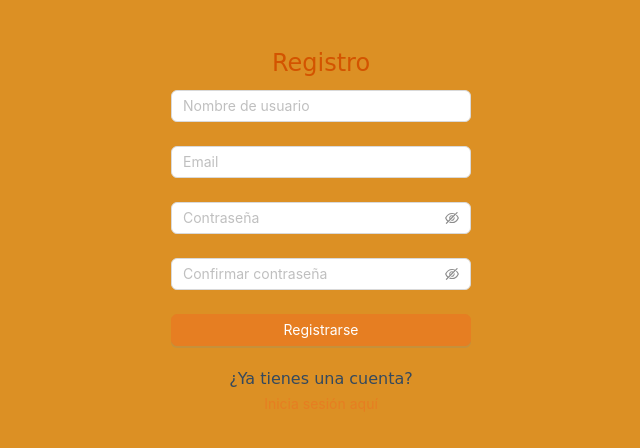
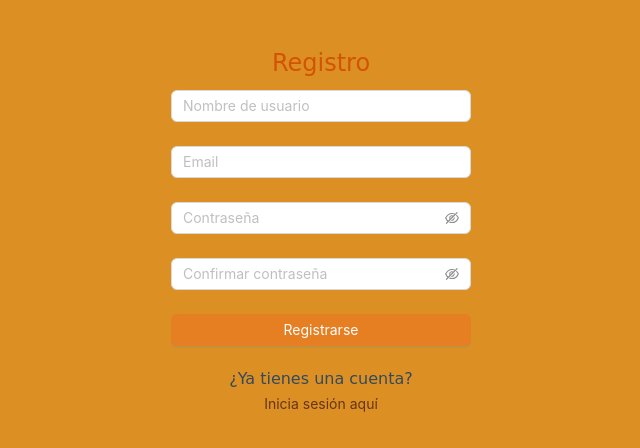
Before and after one commit to Angelito-Alit/frontTasksmanager, a React (Create React App) app: page /register in a window 1280 px wide. Shown: the top 448 px of the page, without its empty margins (319-959 px from the left). Built offline with nearby package versions, Linux system fonts and the light colour scheme; no server answers.

Commit message:
version4

```diff
--- a/src/Pages/RegisterPage/RegisterPage.jsx
+++ b/src/Pages/RegisterPage/RegisterPage.jsx
@@ -104,7 +104,7 @@ const RegisterPage = () => {
       </Form>
       <div style={{ textAlign: 'center', marginTop: '16px' }}>
         <span>¿Ya tienes una cuenta? </span>
-        <Button type="link" onClick={() => navigate('/login')} style={{ color: '#E67E22' }}>
+        <Button type="link" onClick={() => navigate('/login')} style={{ color: '#673417' }}>
           Inicia sesión aquí
         </Button>
       </div>
```
